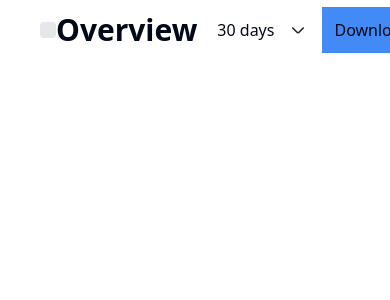
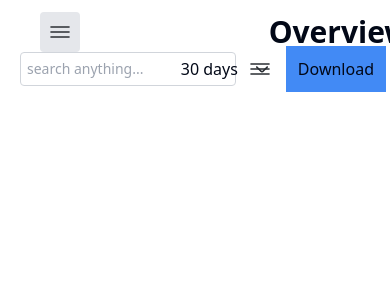
Before and after one commit to JosephKeswet/admin-betafinance, a Next.js app: page / in a window 390 px wide. Shown: the top 300 px of the page. Built offline with nearby package versions, Linux system fonts and the light colour scheme.

Commit message:
feat: responsive header and sidebar

```diff
--- a/src/components/header.tsx
+++ b/src/components/header.tsx
@@ -15,9 +15,9 @@ const OverHead = () => {
 
   return (
     <div className={`w-full md:pr-8 transition-all duration-300 ease-in-out ${isSidebarVisible ? 'pl-[20rem]' : 'pl-5'}`}>
-      <div className="fixed top-0 z-40 w-full pt-3 flex justify-between items-center">
+      <div className="fixed top-0 z-40 w-full pt-3 grid grid-cols-2 md:grid-cols-4 items-center">
         {/* Container for Toggle Button - Moves Along With Sidebar */}
-        <div className={`flex justify-between transition-all duration-300 ease-in-out ${isSidebarVisible ? 'pl-[2rem]' : 'pl-5'} md:pl-5`}>
+        <div className={`col-span-1 flex justify-between transition-all duration-300 ease-in-out ${isSidebarVisible ? 'pl-[2rem]' : 'pl-5'} md:pl-5`}>
           <button
             onClick={invokeToggleSidebar}
             className="text-3xl focus:outline-none p-2 bg-gray-200 rounded md:hidden"
@@ -29,9 +29,17 @@ const OverHead = () => {
           </button>
         </div>
 
-        <div className="flex-grow flex justify-between items-center md:pl-80">
+        <div className="col-span-1 mdcol-span-2 flex justify-end md:justify-normal items-center">
           <HeaderName />
-          {/* <HeaderSearch currentPath={currentPath} /> */}
+        </div>
+
+        {/* Search Bar - Third Column */}
+        <div className="col-span-1 hidde md:flex justify-center items-center">
+          <HeaderSearch currentPath={currentPath} />
+        </div>
+
+        {/* Header Operations - Fourth Column */}
+        <div className="col-span-1 flex justify-end items-center">
           <HeaderOps currentPath={currentPath} />
         </div>
       </div>
```
